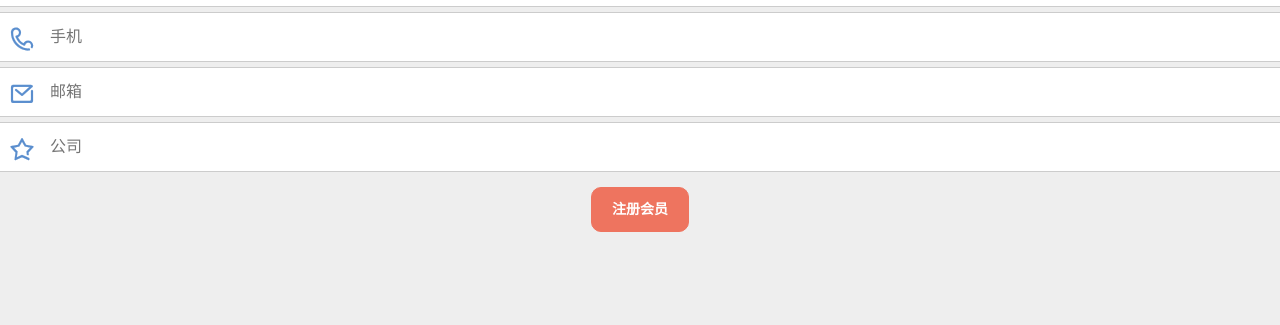
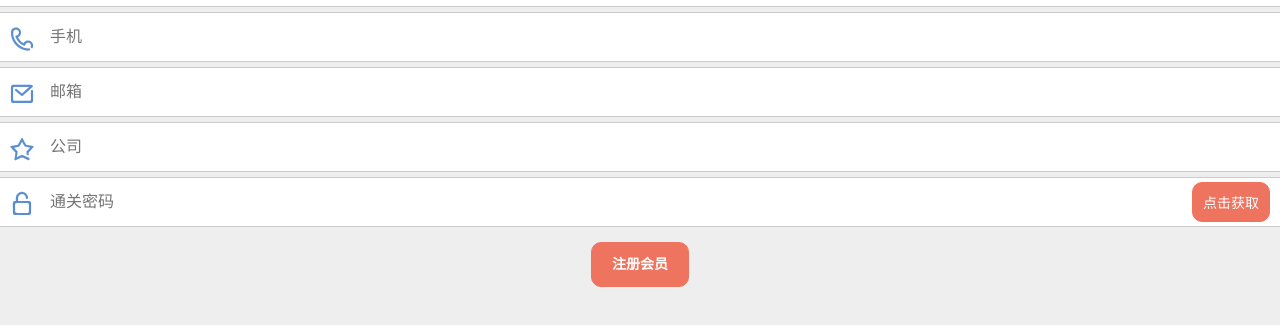
Before and after one commit to mumuka/wubuqun, a plain HTML site: page signin.html in a window 1280 px wide. Shown: the part 95-420 px from the top of the page. Drawn offline with nearby package versions, Linux system fonts and the light colour scheme.

Commit message:
1.9.8.9.4

```diff
--- a/bug.txt
+++ b/bug.txt
@@ -83,6 +83,7 @@ bug
 "12.招聘广告"
 
 
+
 //1.不能提交 空话题
 2. 在所有的排序
 //3. 文章的赞（市场解读无效）
@@ -108,3 +109,6 @@ bug
 23. 导师列表 姓名——职位  公司  签名
 24. 积分排序 最新的在上面
 25. 活动详情 报名后的活动 低栏的立即报名 改成 已报名
+26. 排行榜 加导师
+27. 话题回答缩进功能没更新
+28. 活动详情 报名自动填上个人信息
--- a/less/iconfont.less
+++ b/less/iconfont.less
@@ -96,6 +96,8 @@
 
 .icon-b32:before { content: "\e617"; }
 
+.icon-b34:before { content: "\e63b"; }
+
 .icon-b39:before { content: "\e632"; }
 
 .icon-b55:before { content: "\e627"; }
--- a/less/main.less
+++ b/less/main.less
@@ -588,6 +588,13 @@ label.discusstag{
 			position: absolute;
 			.square(30px);
 			font-weight: normal;
+		}
+		.gettgmm{
+			position: absolute;
+			right: 10px;
+			top: 5px;
+			height: 40px;
+			line-height: 40px;
 		}
 	}
 }
--- a/signin.html
+++ b/signin.html
@@ -46,6 +46,15 @@
 				<span class="iconfont icon-b42"></span>
 			</label>
 		</div>
+		<div class="listbox">
+			<input type="text"  placeholder="通关密码" >
+			<label for="" class="wbtn_line_main">
+				<span class="iconfont icon-b34"></span>
+			</label>
+			<span class="wbtn wbtn_red gettgmm">
+				<span class="text">点击获取</span>
+			</span>
+		</div>
 	</form>
 </div>
 
@@ -57,9 +66,9 @@
 
 </body>
 <!-- jQuery (necessary for Bootstrap's JavaScript plugins) -->
-<script src="http://cdn.bootcss.com/jquery/1.11.1/jquery.min.js"></script>
+<script src="js/jquery.js"></script>
 <!-- Include all compiled plugins (below), or include individual files as needed -->
-<script src="http://cdn.bootcss.com/bootstrap/3.2.0/js/bootstrap.min.js"></script>
+<script src="js/bootstrap.js"></script>
 
 <script>
 
```
Also changed, not shown: css/iconfont.svg, css/iconfont.ttf, css/iconfont.woff, css/wubu.css, 2 other files.
